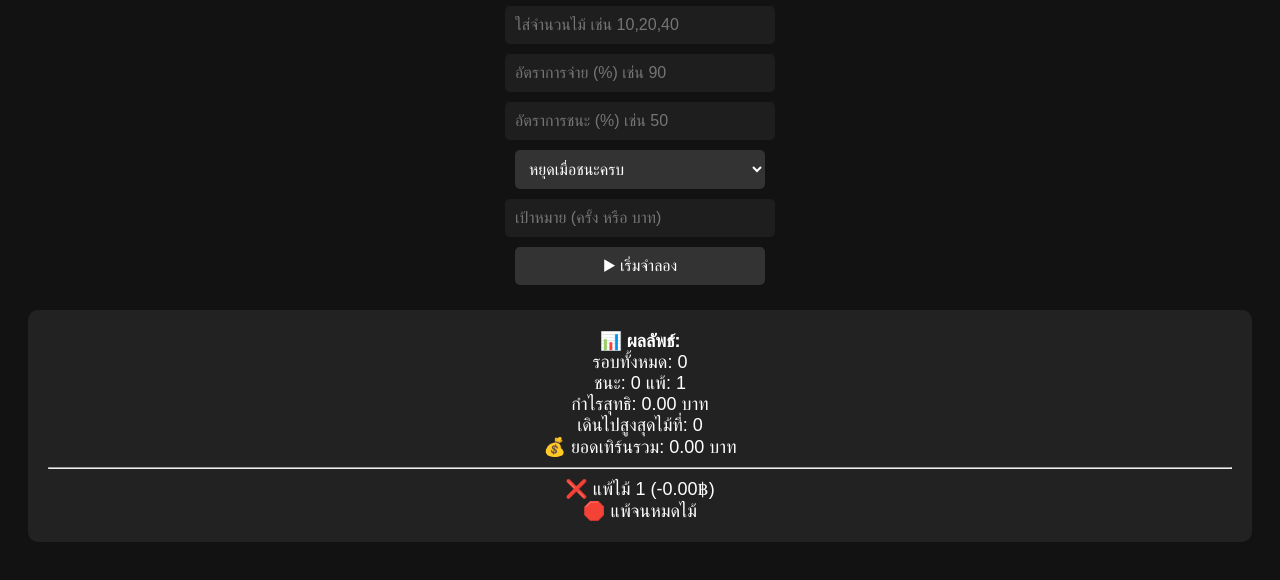
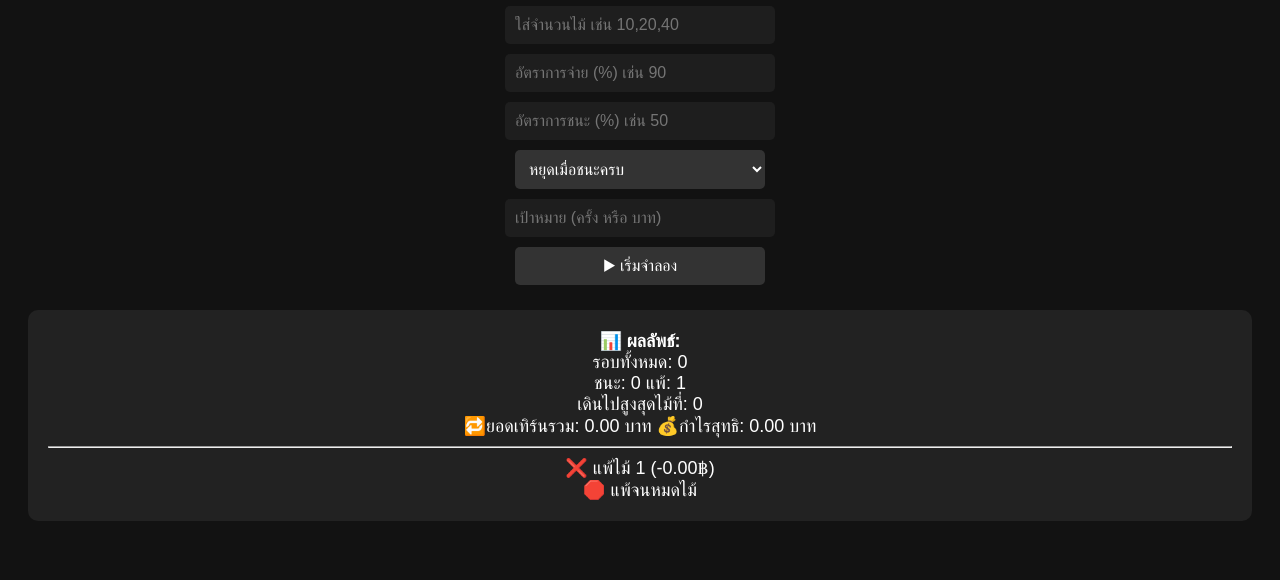
Before and after one commit to khanakorn2003/rdpt, a plain HTML site: page index.html in a window 1280 px wide. Both pictures are taken after a click on the button "▶ เริ่มจำลอง". Shown: the part 108-688 px from the top of the page. Drawn offline with Linux system fonts and the light colour scheme.

Commit message:
Update index.html

```diff
--- a/index.html
+++ b/index.html
@@ -105,9 +105,9 @@
                 <strong>📊 ผลลัพธ์:</strong><br>
                 รอบทั้งหมด: ${round}<br>
                 ชนะ: ${winCount} แพ้: ${loseCount}<br>
-                กำไรสุทธิ: ${profit.toFixed(2)} บาท<br>
                 เดินไปสูงสุดไม้ที่: ${maxStep}<br>
-                💰 ยอดเทิร์นรวม: ${turnover.toFixed(2)} บาท
+               🔁ยอดเทิร์นรวม: ${turnover.toFixed(2)} บาท
+               💰กำไรสุทธิ: ${profit.toFixed(2)} บาท<br>
                 <hr>
                 ${log.join("<br>")}
             `;
```
